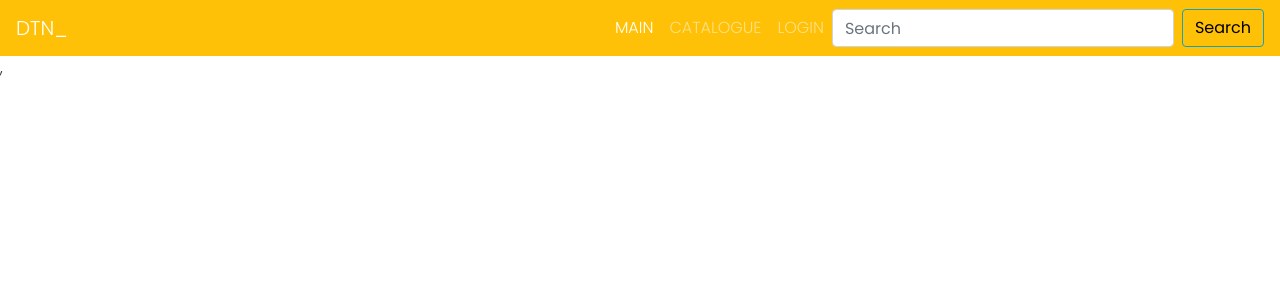
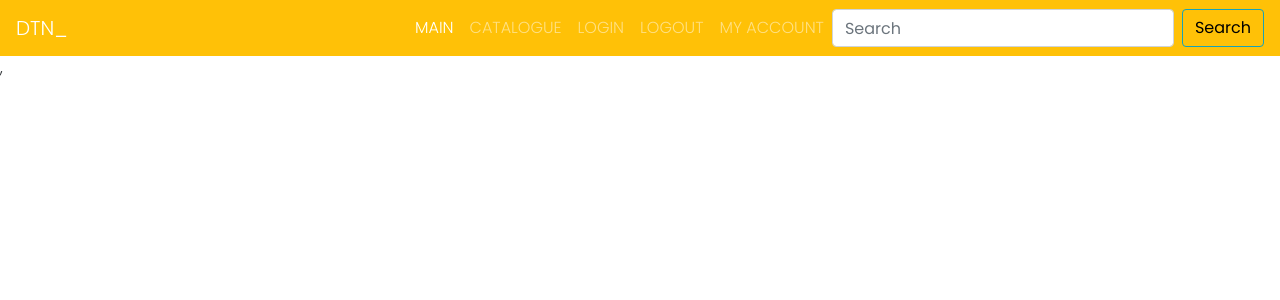
Before and after one commit to RodrigoPerezGarces/DropTheNeedle, a React (Create React App) app in the folder client/: page / in a window 1280 px wide. Shown: the top 300 px of the page. Built offline with nearby package versions, Linux system fonts and the light colour scheme.

Commit message:
singup/login working in console, still getting some errors

```diff
--- a/client/src/components/App.js
+++ b/client/src/components/App.js
@@ -1,4 +1,4 @@
-import React from 'react'
+import React, { Component } from 'react'
 import 'bootstrap/dist/css/bootstrap.min.css'
 import './App.css'
 import { Switch, Route } from 'react-router-dom'
@@ -9,7 +9,18 @@ import SignupForm from './auth/Signup-form'
 import LoginForm from './auth/Login-form'
 
 
-function App() {
+class App extends Component{
+
+  constructor() {
+    super()
+    this.state = {
+      loggedInUser : null
+    }
+  }
+
+  setTheUser = user => this.setState({ loggedInUser: user}, () => console.log('el estado ha cambiado:', this.state))
+
+  render() {
     return (
 
       <>
@@ -19,13 +30,14 @@ function App() {
         <Switch>
           <Route exact path='/vinyls' render={() => <VinylList />} />
           <Route path='/vinyls/:vinyl_id' render={props => <VinylDetail {...props} />} />
-      <Route path='/signup' render={props => <SignupForm {...props} />} />
-      <Route path='/login' render={props => <LoginForm {...props} />} />
+          <Route path='/signup' render={props => <SignupForm {...props} setTheUser={this.setTheUser}/>} />
+          <Route path='/login' render={props => <LoginForm {...props} setTheUser={this.setTheUser}/>} />
 
         </Switch>
 
       </>
     )
   }
+}
 
 export default App;
--- a/client/src/components/auth/Login-form/index.js
+++ b/client/src/components/auth/Login-form/index.js
@@ -5,8 +5,6 @@ import Button from 'react-bootstrap/Button'
 import Container from 'react-bootstrap/Container'
 import Row from 'react-bootstrap/Row'
 import Col from 'react-bootstrap/Col'
-import SigUpForm from '../Signup-form'
-import SignupForm from '../Signup-form'
 import { Link } from 'react-router-dom'
 
 
@@ -15,30 +13,40 @@ class LoginForm extends Component {
     constructor(props) {
         super(props)
         this.state = {
-            username: '',
-            password: '',
-            showModal: false
+            username: undefined,
+            password: undefined
         }
 
         this.authService = new AuthService()
+    }
 
-        console.log(this.props)
-    }
+    handleModal = status => this.setState({ showModal: status })
 
     handleInputChange = e => {
         const { name, value } = e.target
         this.setState({ [name]: value })
     }
 
+
     handleFormSubmit = e => {
         e.preventDefault()
         this.authService
             .login(this.state)
-            .then(theLoggedInUser => this.props.history.push('/vinyls'))
+            .then(response => console.log(response.data))
             .catch(err => console.log(err.response.data.message))
     }
 
-    handleModal = status => this.setState({ showModal: status })
+    // handleFormSubmit = e => {
+    //     e.preventDefault()
+    //     this.authService
+    //         .login(this.state)
+    //         .then(response => {
+    //             this.props.setTheUser(response.data)
+    //             this.props.history.push('/vinyls')
+    //         })
+    //         .catch(err => console.log(err))
+    // }
+
 
 
     render() {
@@ -66,9 +74,7 @@ class LoginForm extends Component {
                                 <Button variant='warning btn-block' type='submit' >Log In</Button>
                                 <br></br>
 
-                                <div class='register'>You are a new Customer? <Link to='/signup' onClick={() => this.handleModal(false)} className='register-link'>Register now</Link>
-
-                                </div>
+                                <div className='register'>You are a new Customer? <Link to='/signup' className='register-link'>Register now</Link></div>
 
                             </Form>
                         </Col>
--- a/client/src/components/auth/Signup-form/index.js
+++ b/client/src/components/auth/Signup-form/index.js
@@ -18,8 +18,6 @@ class SignupForm extends Component {
         }
 
         this.authService = new AuthService()
-
-        console.log(this.props)
     }
 
     handleInputChange = e => {
@@ -31,7 +29,10 @@ class SignupForm extends Component {
         e.preventDefault()
         this.authService
             .signup(this.state)
-            .then(theLoggedInUser => this.props.history.push('/vinyls'))
+            .then(response => {
+                this.props.setTheUser(response.data)
+                this.props.history.push('/vinyls')
+            })
             .catch(err => console.log(err.response.data.message))
     }
 
--- a/client/src/components/ui/navbar/index.js
+++ b/client/src/components/ui/navbar/index.js
@@ -12,18 +12,26 @@ import LoginForm from '../../auth/Login-form'
 
 
 class Navigation extends Component {
-    constructor() {
-        super()
+    constructor(props) {
+        super(props)
         this.state = {
             showModal: false
         }
 
-        this.authService = new AuthService
+        this.authService = new AuthService()
+    }
+
+    logout = () => {
+        this.authService
+            .logout()
+            .then(() => alert('TO-DO falta redirigir '))
+            .catch(err => console.log(err))
+
     }
 
     handleModal = status => this.setState({ showModal: status })
 
-    handleUserSubmit = () => {
+    handleFormSubmit = () => {
         this.handleModal(false)
     }
 
@@ -31,10 +39,14 @@ class Navigation extends Component {
 
              return (
                 <>
-                <Navbar bg="warning" variant="dark" sticky='top'>
+                <Navbar bg="warning" variant="dark" expand='md' sticky='top' >
                     <Navbar.Brand>
                         <NavLink to="/">DTN_</NavLink>
                     </Navbar.Brand>
+
+                    <Navbar.Toggle aria-controls="basic-navbar-nav" />
+                    <Navbar.Collapse id="basic-navbar-nav">
+
                     <Nav className="ml-auto">
 
                         <Nav.Link as='div'>
@@ -44,25 +56,36 @@ class Navigation extends Component {
                         <Nav.Link as='div'>
                             <NavLink to="/vinyls" activeStyle={{ color: 'white' }}>CATALOGUE</NavLink>
                         </Nav.Link>
-                        {/* <Button onClick={() => this.handleModal(true)} variant='warning' size="sm" className='btn-add'>Add Vinyl</Button> */}
 
                         <Nav.Link as='div'>
-                            <Link onClick={() => this.handleModal(true)} activeStyle={{ color: 'white' }}>LOGIN</Link>
+                            <span onClick={() => this.handleModal(true)} activeStyle={{ color: 'white' }}>LOGIN</span>
+                             </Nav.Link>
+
+                        <Nav.Link as='div'>
+                            <span onClick={this.logout} activeStyle={{ color: 'white' }}>LOGOUT</span>
                         </Nav.Link>
 
+                        <Nav.Link as='div'>
+                            <NavLink to="/profile" activeStyle={{ color: 'white' }}>MY ACCOUNT</NavLink>
+                        </Nav.Link>
+
+
                     </Nav>
+
+                    </Navbar.Collapse>
 
                     <Form inline>
                         <FormControl type="text" placeholder="Search" className="mr-sm-2" />
                         <Button variant="outline-info">Search</Button>
                     </Form>
 
+
                      </Navbar>
 
                      <Modal size='md' show={this.state.showModal} onHide={() => this.handleModal(false)}>
 
                          <Modal.Body className='btn-modal-add'>
-                             <LoginForm handleUserSubmit={this.handleUserSubmit} />
+                             <LoginForm handleFormSubmit={this.handleFormSubmit} />
                          </Modal.Body>
 
                      </Modal>
```
Also changed, not shown: 1 other file (tests, documents, lock files or other folders). Lines whose indentation alone changed are shown as unchanged.
